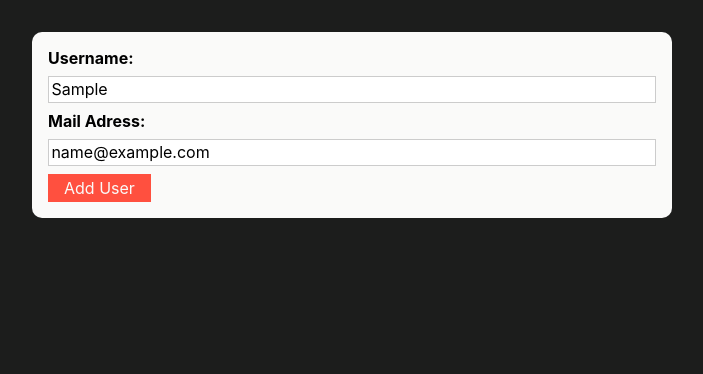
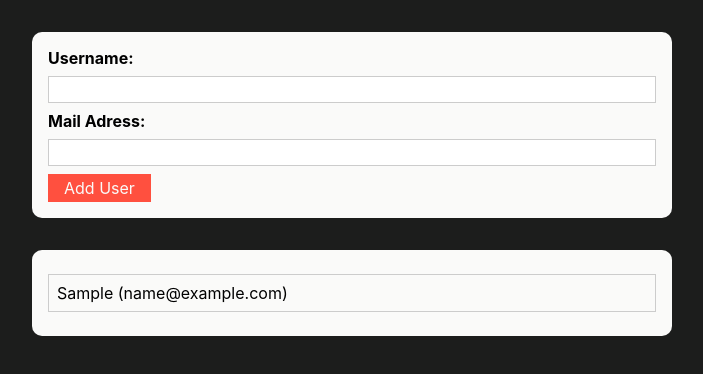
Before and after one commit to tolgahantolu/reactjs-users-list-V2, a React (Create React App) app: page / in a window 1280 px wide. Both pictures are taken after typing "Sample", "name@example.com" into the empty fields and a click on the button "Add User". Shown: the top 374 px of the page, without its empty margins (288-991 px from the left). Built offline with nearby package versions, Linux system fonts and the light colour scheme.

Commit message:
UserList ve ErrorModal componenti oluşturuldu stil verildi kullanıcılar listelendi

```diff
--- a/src/App.js
+++ b/src/App.js
@@ -1,11 +1,25 @@
-import React from "react";
+import React, { useState } from "react";
 
 import AddUser from "./components/Users/AddUser";
+import UsersList from "./components/Users/UsersList";
 
 function App() {
+  const [usersList, setUsersList] = useState([]);
+
+  const addUserHandler = (uName, uEmail) => {
+    setUsersList((prevUsersList) => {
+      return [
+        ...prevUsersList,
+        { name: uName, mail: uEmail, id: Math.random().toString() },
+      ];
+    });
+  };
+
   return (
     <>
-      <AddUser />
+      <AddUser onAddUser={addUserHandler} />
+
+      <UsersList users={usersList} />
     </>
   );
 }
--- /dev/null
+++ b/src/components/UI/ErrorModal.js
@@ -0,0 +1,26 @@
+import React from "react";
+import Button from "./Button";
+import Card from "./Card";
+
+import classes from "./ErrorModal.module.css";
+
+function ErrorModal(props) {
+  return (
+    <>
+      <div className={classes.backdrop} onClick={props.onConfirm} />
+      <Card className={classes.modal}>
+        <header className={classes.header}>
+          <h2>{props.title}</h2>
+        </header>
+        <div className={classes.content}>
+          <p>{props.message}</p>
+        </div>
+        <footer className={classes.actions}>
+          <Button onClick={props.onConfirm}> Okay </Button>
+        </footer>
+      </Card>
+    </>
+  );
+}
+
+export default ErrorModal;
--- /dev/null
+++ b/src/components/UI/ErrorModal.module.css
@@ -0,0 +1,45 @@
+.backdrop {
+  position: fixed;
+  top: 0;
+  left: 0;
+  width: 100%;
+  height: 100vh;
+  z-index: 9;
+  background-color: rgba(0, 0, 0, 0.75);
+}
+
+.modal {
+  position: fixed;
+  top: 30vh;
+  left: 10%;
+  width: 80%;
+  z-index: 99;
+  overflow: hidden;
+}
+
+.header {
+  background-color: #ff503f;
+  padding: 1rem;
+}
+
+.header h2 {
+  margin: 0;
+  color: #fafaf9;
+}
+
+.content {
+  padding: 1rem;
+}
+
+.actions {
+  padding: 1rem;
+  display: flex;
+  justify-content: flex-end;
+}
+
+@media (min-width: 768px) {
+  .modal {
+    left: calc(50% - 20rem);
+    width: 40rem;
+  }
+}
--- a/src/components/Users/AddUser.js
+++ b/src/components/Users/AddUser.js
@@ -1,23 +1,74 @@
-import React from "react";
+import React, { useState } from "react";
 
 import Card from "../UI/Card";
 import Button from "../UI/Button";
 import classes from "./AddUser.module.css";
+import ErrorModal from "../UI/ErrorModal";
 
 function AddUser(props) {
+  const [enteredUsername, setEnteredUsername] = useState("");
+  const [enteredEmail, setEnteredEmail] = useState("");
+  const [error, setError] = useState();
+
   const onSubmitHandler = (e) => {
     e.preventDefault();
+
+    if (
+      enteredUsername.trim().length === 0 ||
+      enteredEmail.trim().length === 0
+    ) {
+      setError({
+        title: "Invalid Value",
+        message: "Please enter a valid name and email (non-empty values).",
+      });
+      return;
+    }
+
+    //console.log(enteredUsername, enteredEmail);
+    props.onAddUser(enteredUsername, enteredEmail); //!App.js'den geliyor
+
+    setEnteredUsername("");
+    setEnteredEmail("");
+  };
+
+  const usernameChangeHandler = (e) => {
+    setEnteredUsername(e.target.value);
+  };
+
+  const emailChangeHandler = (e) => {
+    setEnteredEmail(e.target.value);
+  };
+
+  const errorHandler = () => {
+    setError(null);
   };
 
   return (
     <>
+      {error && (
+        <ErrorModal
+          title={error.title}
+          message={error.message}
+          onConfirm={errorHandler} //ErrorModal.js'e gönderiyoruz!
+        />
+      )}
       <Card className={classes.input}>
         <form onSubmit={onSubmitHandler}>
           <label htmlFor="username">Username: </label>
-          <input id="username" type="text" />
+          <input
+            id="username"
+            type="text"
+            value={enteredUsername}
+            onChange={usernameChangeHandler}
+          />
 
           <label htmlFor="email">Mail Adress: </label>
-          <input id="email" type="email" />
+          <input
+            id="email"
+            type="email"
+            value={enteredEmail}
+            onChange={emailChangeHandler}
+          />
 
           <Button type="submit">Add User</Button>
         </form>
--- /dev/null
+++ b/src/components/Users/UsersList.js
@@ -0,0 +1,22 @@
+import React from "react";
+
+import Card from "../UI/Card";
+import classes from "./UsersList.module.css";
+
+function UsersList(props) {
+  return (
+    <>
+      <Card className={classes.users}>
+        <ul>
+          {props.users.map((user) => (
+            <li key={user.id}>
+              {user.name} ({user.mail})
+            </li>
+          ))}
+        </ul>
+      </Card>
+    </>
+  );
+}
+
+export default UsersList;
--- /dev/null
+++ b/src/components/Users/UsersList.module.css
@@ -0,0 +1,16 @@
+.users {
+  width: 90%;
+  max-width: 40rem;
+  margin: 2rem auto;
+}
+
+.users ul {
+  list-style: none;
+  padding: 1rem;
+}
+
+.users li {
+  border: 1px solid #cccccc;
+  margin: 0.5rem 0;
+  padding: 0.5rem;
+}
```
